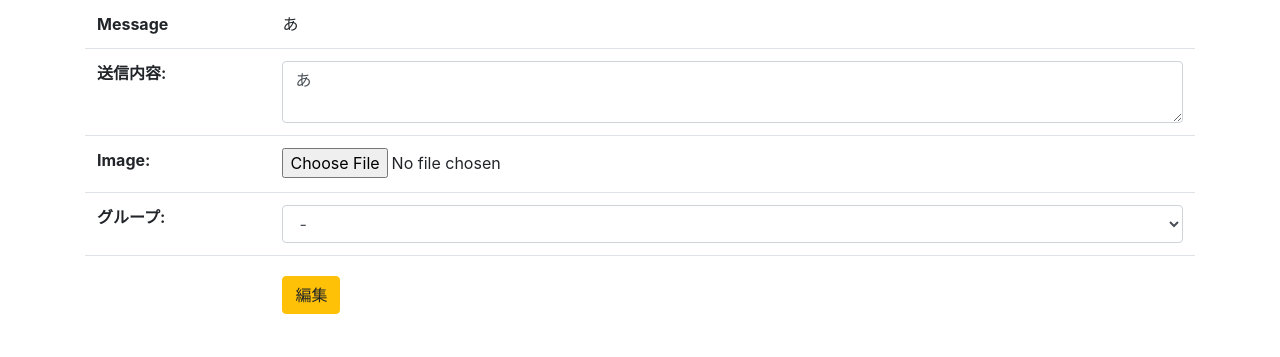
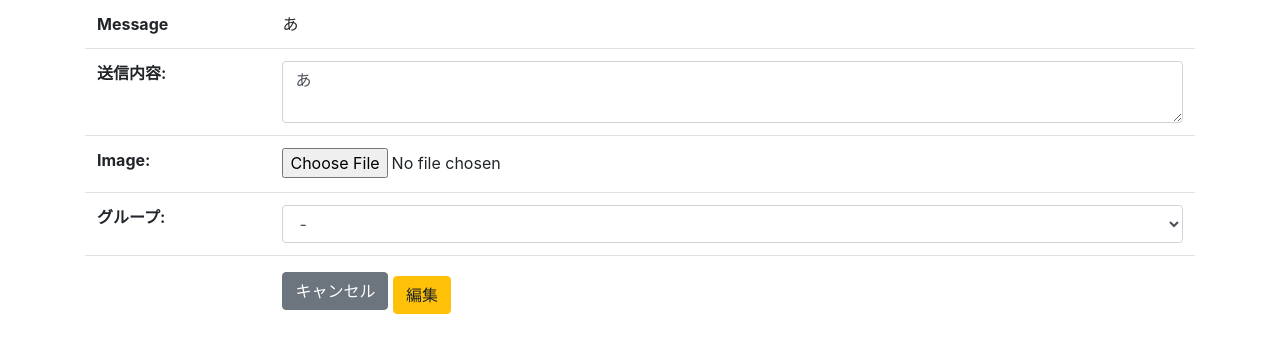
Before and after one commit to Malice30722/-, a Django app: page /sns/edit/14 in a window 1280 px wide. Shown: the part 116-473 px from the top of the page. Run offline with Django 3.2, Linux system fonts and the light colour scheme; a user stored in the database is signed in; data comes from the database, SQL or seed files in the repository; some libraries are stand-ins or nearby versions.

Commit message:
編集ページのキャンセルボタン追加

```diff
--- a/sns/templates/sns/edit.html
+++ b/sns/templates/sns/edit.html
@@ -19,6 +19,7 @@
         <tr><th>Message</th><td>{{message.content}}</td></tr>
         {{ form.as_table }}
             <tr><th><td>
+                <a href="{{request.META.HTTP_REFERER}}" class="btn btn-secondary">キャンセル</a>
                 <input type="submit" value="編集"
                     class="btn btn-warning mt-2">
             </td></th></tr>
```
